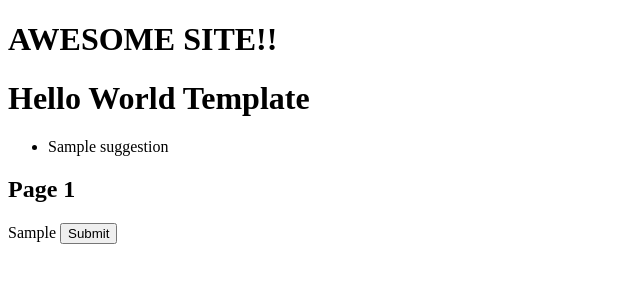
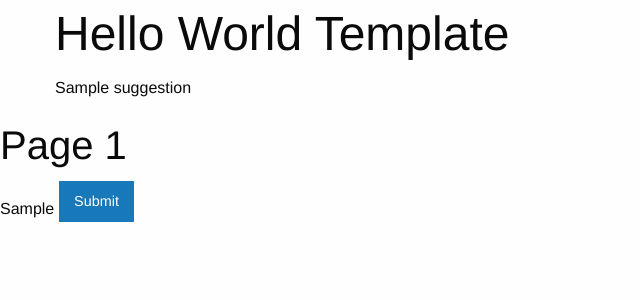
Before and after one commit to CSUChico-CINS465/CINS465-F18-Examples, a Django app: template mysite/myapp/templates/index.html in a window 1280 px wide. Shown: the top 300 px of the page, without its empty margins (0-640 px from the left). Run offline with Django 3.2, Linux system fonts and the light colour scheme; the template is opened without the code that fills it: most values are stand-ins (such as "Sample title", 1, 10 or a date in 2020); some libraries are stand-ins or nearby versions.

Commit message:
static and Foundation starter template

```diff
--- a/mysite/myapp/forms.py
+++ b/mysite/myapp/forms.py
@@ -3,7 +3,6 @@ from django.core import validators
 
 class SuggestionForm(forms.Form):
     suggestion = forms.CharField(
-        validators=[validators.validate_slug],
         label='Suggestion',
         max_length=240
         )
--- a/mysite/myapp/templates/base.html
+++ b/mysite/myapp/templates/base.html
@@ -1,12 +1,22 @@
-<!DOCTYPE html>
-<html>
-<head>
-<title>{{ title }}</title>
-</head>
+<!doctype html>
+{% load static %}
+<html class="no-js" lang="en" dir="ltr">
+  <head>
+    <meta charset="utf-8">
+    <meta http-equiv="x-ua-compatible" content="ie=edge">
+    <meta name="viewport" content="width=device-width, initial-scale=1.0">
+    <title>{{ title }}</title>
+    <link rel="stylesheet" href="{% static "css/foundation.css" %}">
+    <link rel="stylesheet" href="{% static "css/app.css" %}">
+  </head>
 <body>
-<h1>AWESOME SITE!!</h1>
 {% block content %}
 {% endblock %}
-
+<script src="{% static "js/vendor/jquery.js" %}"></script>
+<script src="{% static "js/vendor/what-input.js" %}"></script>
+<script src="{% static "js/vendor/foundation.js" %}"></script>
+<script src="{% static "js/app.js" %}"></script>
+{% block scripts %}
+{% endblock %}
 </body>
 </html>
--- a/mysite/myapp/templates/index.html
+++ b/mysite/myapp/templates/index.html
@@ -1,19 +1,25 @@
 {% extends "base.html" %}
 
 {% block content %}
-<h1>Hello World Template</h1>
+<div class="grid-container">
+  <div class="grid-x grid-padding-x">
+      <div class="large-12 cell">
+        <h1>Hello World Template</h1>
+      </div>
+      {% for item in suggestions %}
+      <div class="large-4 medium-4 small-12 cell">
+        <p>{{ item.suggestion }}</p>
+      </div>
+      {% endfor %}
 
-<ul>
-{% for item in suggestions %}
-<li>{{ item.suggestion }}</li>
-{% endfor %}
-</ul>
+  </div>
+</div>
 {% if page %}
 <h2>Page {{ page }}</h2>
 {% endif %}
 <form action="/" method="post">
     {% csrf_token %}
     {{ form_instance }}
-    <input type="submit" value="Submit">
+    <input type="submit" class="button" value="Submit">
 </form>
 {% endblock %}
```
